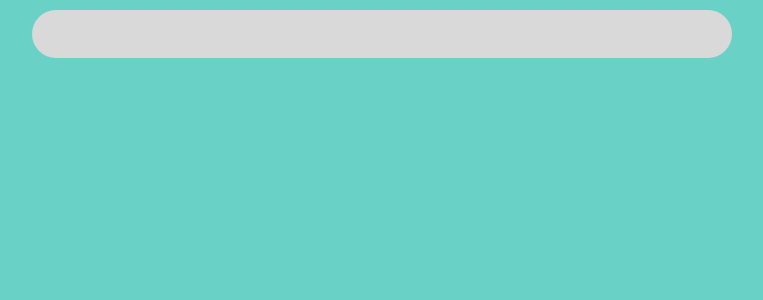
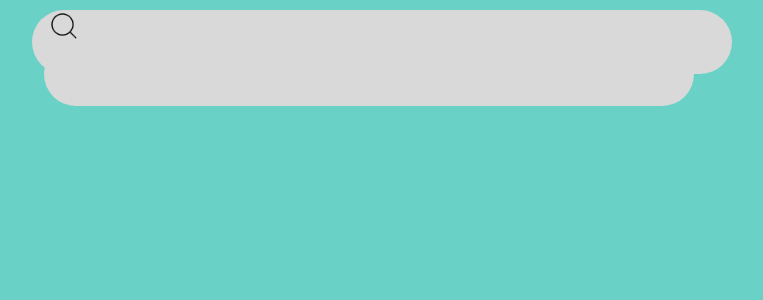
Before and after one commit to BetsyAlejandra/PanceFood, a React (Create React App) app: page / in a window 1280 px wide. Shown: the top 300 px of the page, without its empty margins (258-1021 px from the left). Built offline with nearby package versions, Linux system fonts and the light colour scheme.

Commit message:
Buscador

```diff
--- a/src/share/Buscador.css
+++ b/src/share/Buscador.css
@@ -12,8 +12,27 @@ body {
 #buscador {
     margin-top: 10px;
     width: 700px;
-    height: 48px;
-
+    height: 8vh;
+    max-height: 8vh;
     background: #D9D9D9;
     border-radius: 44.5px;
 }
+
+#img{
+    height: 50%;
+    margin-left: 2vh;
+}
+
+#buscar{
+    width: 650px;
+    height: 8vh;
+    background: #D9D9D9;
+    border-radius: 44.5px;
+    border: 0;
+    margin-left: 12px;
+}
+
+input{
+    margin-left: 10px;
+    outline: 0;
+}
--- a/src/share/Buscador.jsx
+++ b/src/share/Buscador.jsx
@@ -1,10 +1,17 @@
 import './Buscador.css'
+import search from '../icons/search.png'
 
 export const Buscador = () => {
+
+
+
     return (
         <body>
             <div id='centrar'>
-                <div id='buscador'></div>
+                <div id='buscador'>
+                    <img id='img' src={search} alt='buscar' />
+                    <input id='buscar' type='search'></input>
+                </div>
             </div>
         </body>
     )
```
Also changed, not shown: src/icons/search.png (added), src/pages/MainApp.jsx (deleted), src/share/NavBarD.css (line endings or trailing spaces).
